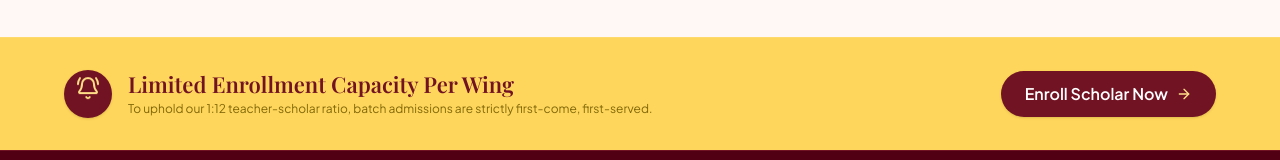
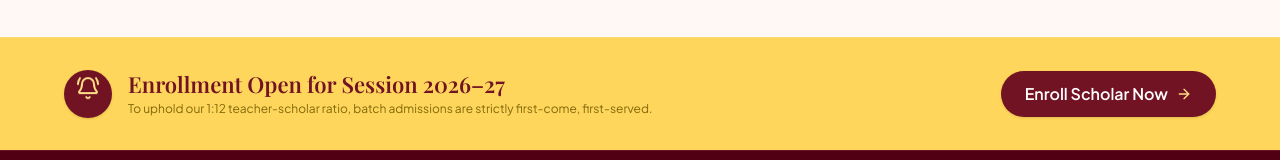
Before and after one commit to sagarx16/Sharda-Nursery-School, a Next.js app: page / in a window 1280 px wide. Shown: the part 6243-6403 px from the top of the page. Built offline with nearby package versions, Linux system fonts and the light colour scheme.

Commit message:
chore: remove 'Limited Seats' text from breadcrumb, badges, and CTA ribbon

```diff
--- a/components/CtaStrip.tsx
+++ b/components/CtaStrip.tsx
@@ -11,7 +11,7 @@ export default function CtaStrip() {
           </div>
           <div>
             <h4 className="font-headline-sm text-title-lg text-primary-container font-bold">
-              Limited Enrollment Capacity Per Wing
+              Enrollment Open for Session 2026–27
             </h4>
             <p className="font-body-sm text-body-sm text-on-secondary-container/90 mt-0.5">
               To uphold our 1:12 teacher-scholar ratio, batch admissions are strictly first-come, first-served.
```
